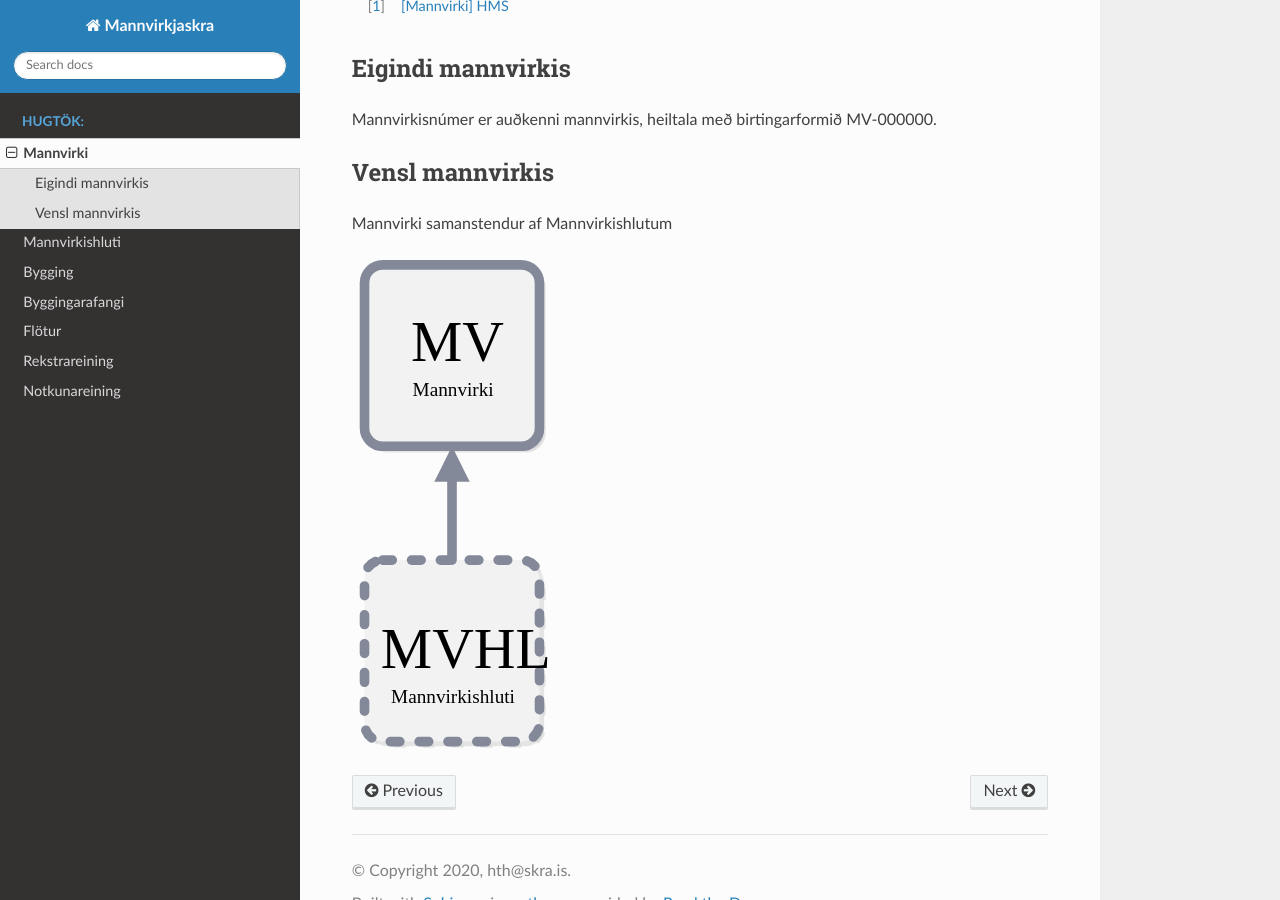
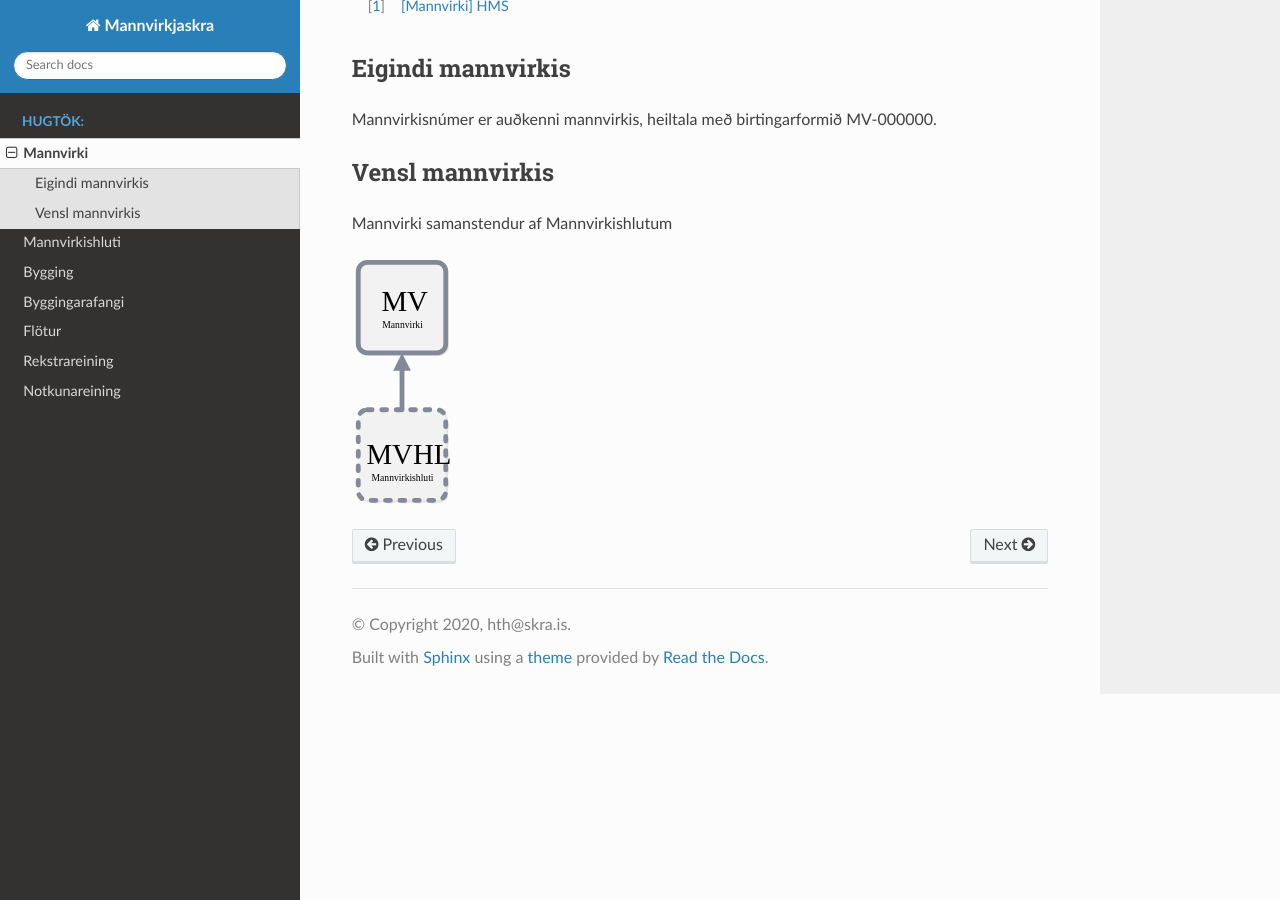
Before and after one commit to hthl/Mannvirkjaskra, a Sphinx documentation site: the page built from source/mannvirki.rst, in a window 1280 px wide and 900 px high, scrolled down 631 px. Built offline with Sphinx 7.4.7 and the Read the Docs theme 2.0.0, drawn with Linux system fonts in a browser that asks for light colours.

Commit message:
Update mannvirki.rst

```diff
--- a/source/mannvirki.rst
+++ b/source/mannvirki.rst
@@ -31,5 +31,5 @@ Vensl mannvirkis
 Mannvirki samanstendur af Mannvirkishlutum
 
 .. image:: img/mannvirki_mannvirkishluti.svg
-  :width: 200
+  :width: 100
   :alt: Vensl mannvirkis og mannvirkishluta
```
